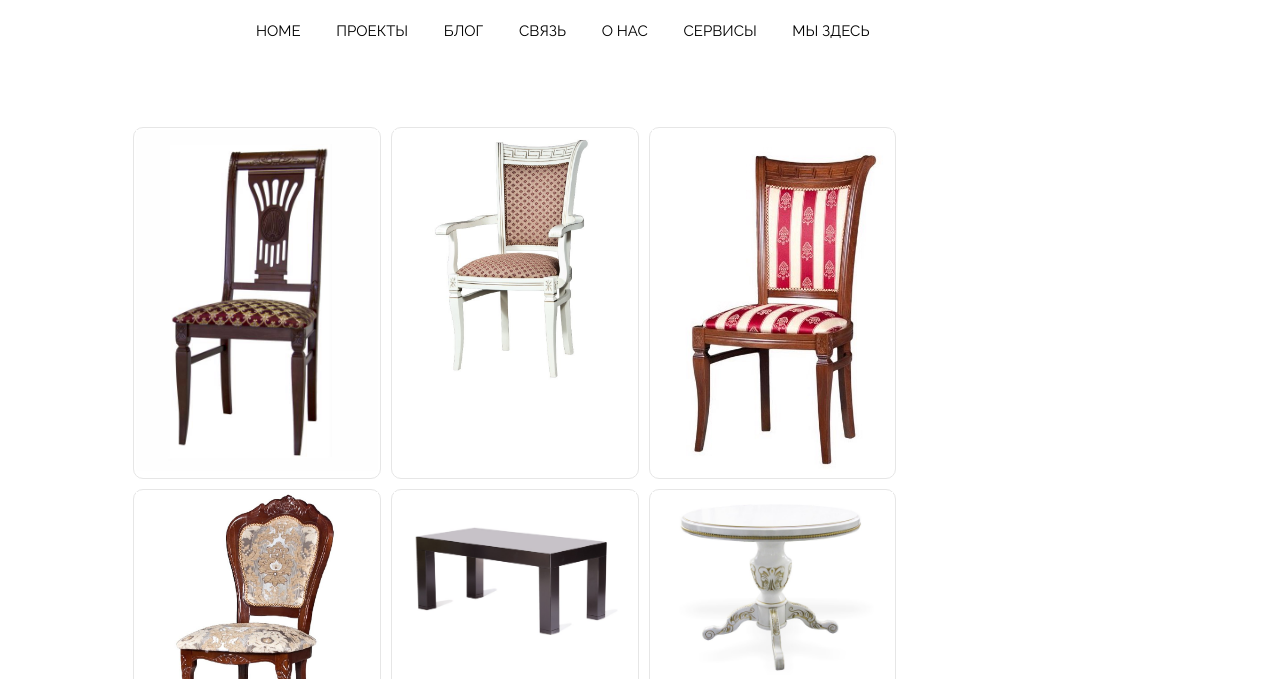
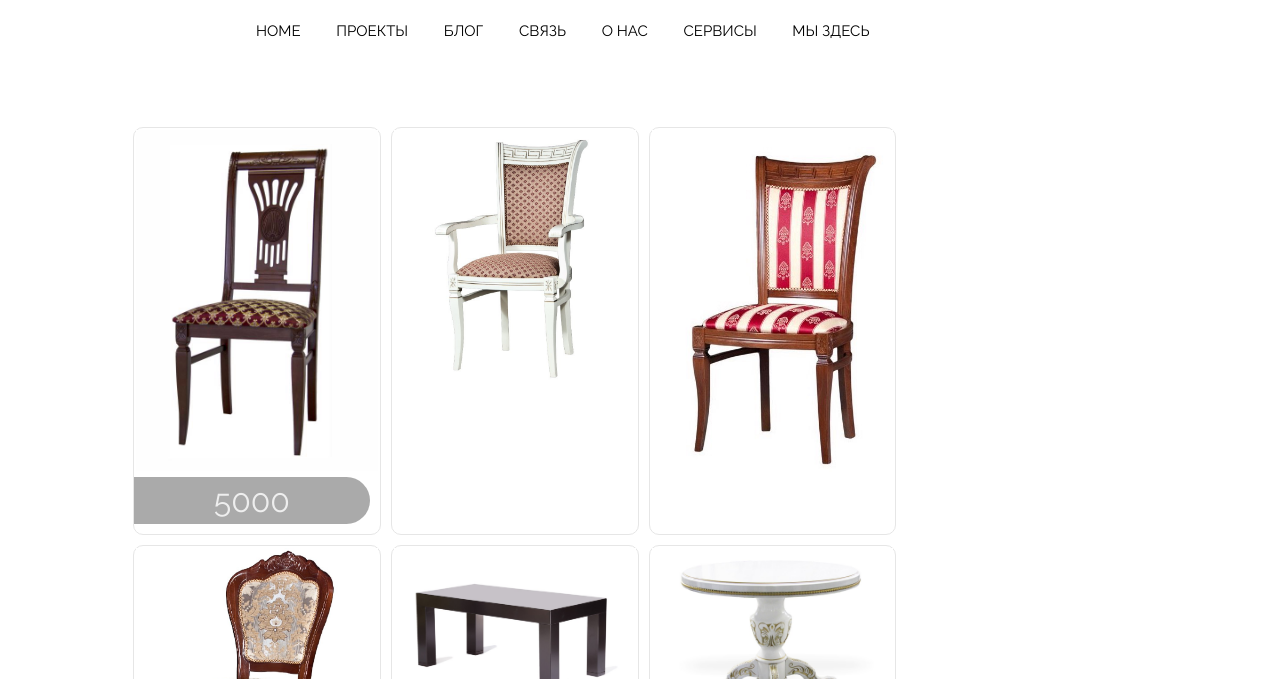
Before and after one commit to Vint-Razor/vint-razor.github.io, a plain HTML site: page projects.html in a window 1280 px wide. Shown: the part 121-800 px from the top of the page. Drawn offline with Linux system fonts and the light colour scheme.

Commit message:
добавил цены
Добавление и стилизация цены в галерее

```diff
--- a/css/style.css
+++ b/css/style.css
@@ -146,6 +146,18 @@ footer nav a:hover{
 	padding: 2px;
 	box-sizing: border-box;
 	max-width: 100%;
+}
+
+.price {
+	background: #aaa;
+	color: #eee;
+	padding: 5px;
+	margin-bottom: 10px;
+	margin-right: 10px;
+	text-align: center;
+	font-size: 2em;
+	border-radius: 0 50px 50px 0;
+
 }
 
 /*.photo-item img:hover{
--- a/projects.html
+++ b/projects.html
@@ -32,7 +32,13 @@
 
 	<main class="projects">
 		<div class="gallery">
-			<div class="photo-item"><img src="img/gallery/chair/11.jpg" alt=""></div><div class="photo-item"><img src="img/gallery/chair/22.jpg" alt=""></div>
+			<div class="photo-item">
+				<img src="img/gallery/chair/11.jpg" alt="">
+				<div class="price">
+					<p>5000</p>
+				</div>
+			</div>
+			<div class="photo-item"><img src="img/gallery/chair/22.jpg" alt=""></div>
 			<div class="photo-item"><img src="img/gallery/chair/33.jpg" alt=""></div>
 			<div class="photo-item"><img src="img/gallery/chair/44.jpg" alt=""></div>
 			<div class="photo-item"><img src="img/gallery/table/11.jpg" alt=""></div><div class="photo-item"><img src="img/gallery/table/22.jpg" alt=""></div>
```
